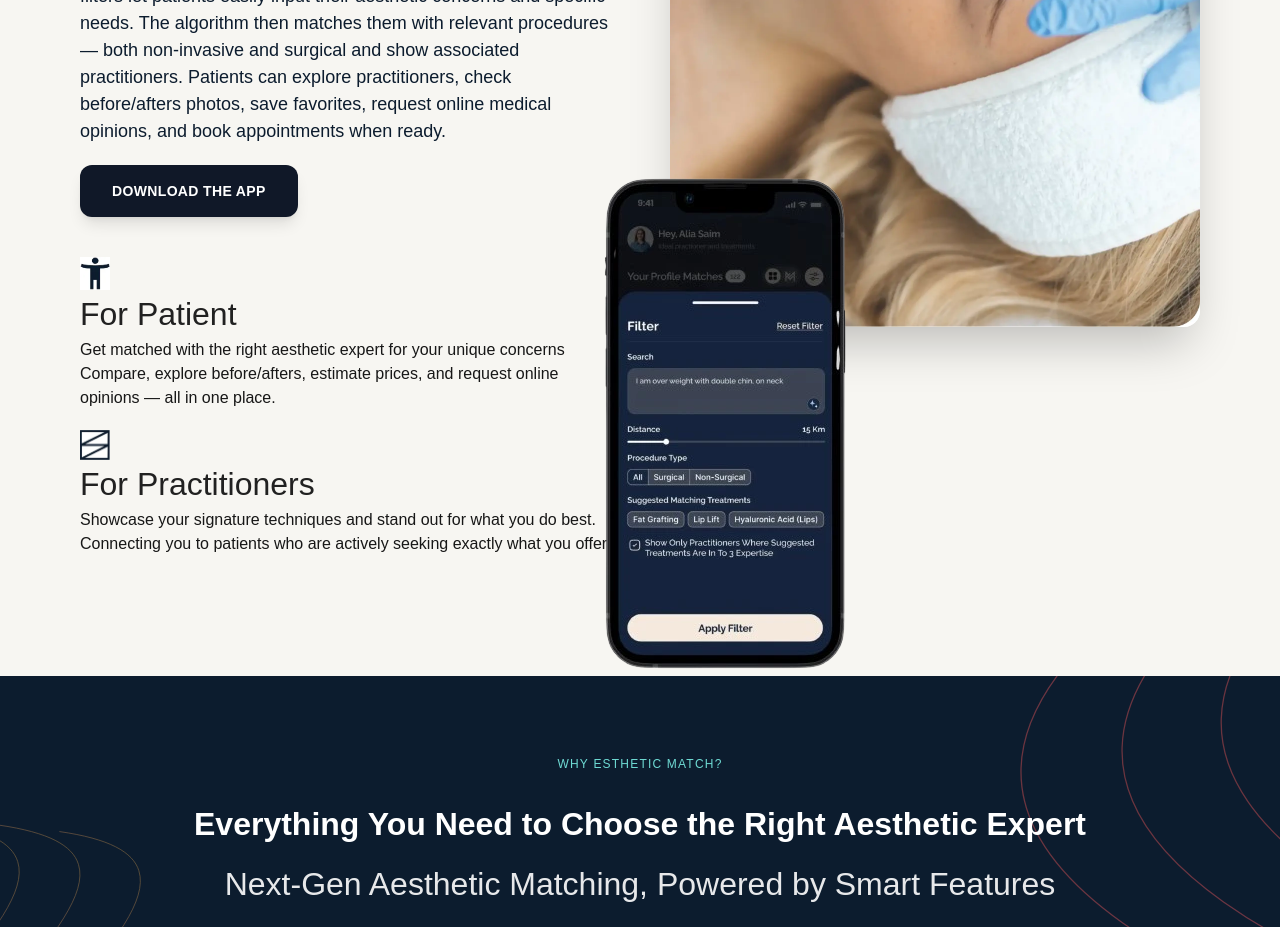
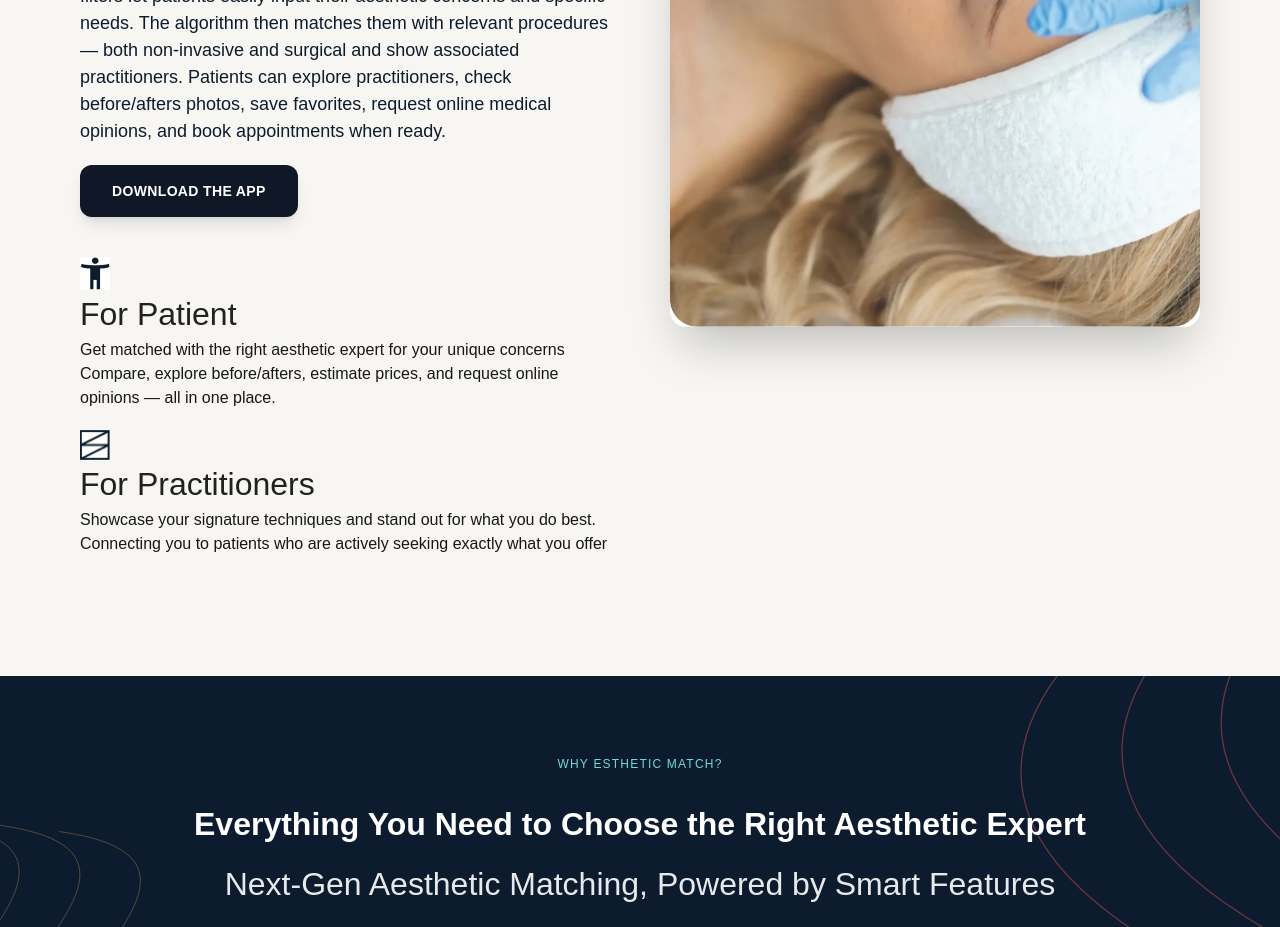
Before and after one commit to mlbench-lhr/esthetic_match, a Next.js app: page / in a window 1280 px wide. Shown: the part 1740-2667 px from the top of the page. Built offline with nearby package versions, Linux system fonts and the light colour scheme.

Commit message:
corrected image responsiveness

```diff
--- a/src/components/need/right.tsx
+++ b/src/components/need/right.tsx
@@ -19,15 +19,16 @@ function Right() {
 
       {/* Mobile App Screenshot */}
       <div className="absolute -left-40 -bottom-20 rounded-3xl p-2 max-w-md overflow-visible hidden lg:block">
-        <div className="relative">
+        <div className="relative w-[80%] max-w-[360px] aspect-[360/435]">
           <Image
             src="/images/need/mobile.webp"
             alt="Mobile app interface"
-            width={560}
-            height={535}
-            className="relative -mb-24 w-full h-auto object-cover rounded-2xl"
+            fill
+            className="object-cover rounded-2xl"
           />
         </div>
+
+
       </div>
     </div>
   );
```
